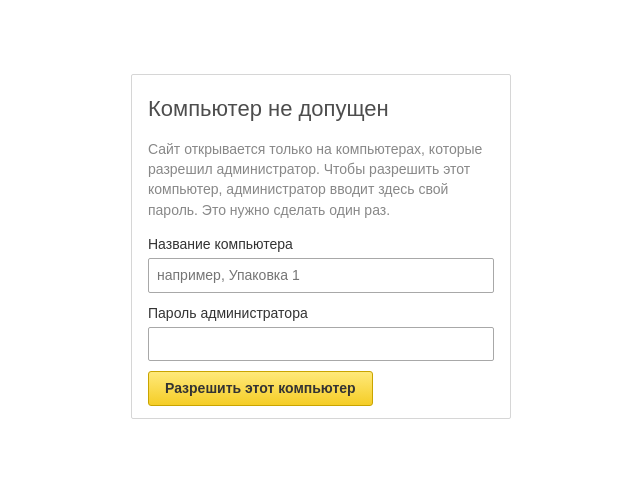
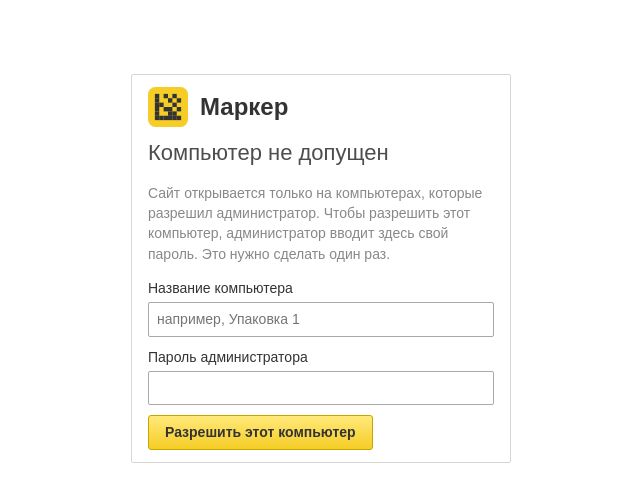
Before and after one commit to meisterdm1977/kiz-labels, a FastAPI app: page /device in a window 1280 px wide. Shown: the top 502 px of the page, without its empty margins (254-894 px from the left). Run offline with FastAPI, Linux system fonts and the light colour scheme; some libraries are stand-ins or nearby versions.

Commit message:
Name the app «Маркер» with its logo in the menu, sign-in page and browser tab
Co-Authored-By: Claude Opus 5.5 <noreply@anthropic.com>
Claude-Session: https://claude.ai/code/session_01Pfc21RH9aWEtXuLBp9BcQD

```diff
--- a/kiz/static/app.css
+++ b/kiz/static/app.css
@@ -110,3 +110,4 @@ iframe.pdf { width: 100%; height: 70vh; border: 1px solid var(--line); backgroun
 .designer-props .props-row { display: flex; gap: 8px; margin: 6px 0; flex-wrap: wrap; }
 .designer-props .props-row label { flex: 1; margin: 0; }
 .designer-props button.active { background: var(--yellow, #fbed9e); border-color: #c9a400; font-weight: bold; }
+.brand-big { display: flex; align-items: center; gap: 12px; font-size: 24px; font-weight: bold; color: #333; margin-bottom: 10px; }
--- a/kiz/templates/base.html
+++ b/kiz/templates/base.html
@@ -3,7 +3,8 @@
 <head>
 <meta charset="utf-8">
 <meta name="viewport" content="width=device-width, initial-scale=1">
-<title>{% block title %}Этикетки ЧЗ{% endblock %}</title>
+<title>{% block title %}Маркер{% endblock %}{% if self.title() != "Маркер" %} · Маркер{% endif %}</title>
+<link rel="icon" href="/static/logo.svg?v={{ static_version }}" type="image/svg+xml">
 <link rel="stylesheet" href="/static/app.css?v={{ static_version }}">
 </head>
 <body>
@@ -13,12 +14,12 @@
   ("/journal", "Журнал", "journal"), ("/users", "Сотрудники", "people"),
   ("/devices", "Компьютеры", "computer")] if admin else [("/pack", "Печать", "print")] %}
 {% set path = request.url.path %}
-{% set current = namespace(title="Этикетки ЧЗ") %}
+{% set current = namespace(title="Маркер") %}
 {% for url, name, icon in sections %}{% if path.startswith(url) or (url == "/pack" and path.startswith("/jobs")) %}{% set current.title = name %}{% endif %}{% endfor %}
 <div class="app">
 {% if device %}
 <nav class="panel">
-  <a href="/pack" class="panel-brand">Этикетки ЧЗ</a>
+  <a href="/pack" class="panel-brand"><img src="/static/logo.svg?v={{ static_version }}" alt="" width="26" height="26">Маркер</a>
   {% for url, name, icon in sections %}
   <a href="{{ url }}" class="{{ 'on' if current.title == name }}">{% include "_icons.html" %}<span>{{ name }}</span></a>
   {% endfor %}
--- a/kiz/templates/device.html
+++ b/kiz/templates/device.html
@@ -2,6 +2,7 @@
 {% block title %}Компьютер не допущен{% endblock %}
 {% block content %}
 <form method="post" action="/device" class="card narrow" data-once>
+  <div class="brand-big"><img src="/static/logo.svg?v={{ static_version }}" alt="" width="40" height="40">Маркер</div>
   <h1>Компьютер не допущен</h1>
   <p class="muted">Сайт открывается только на компьютерах, которые разрешил администратор.
     Чтобы разрешить этот компьютер, администратор вводит здесь свой пароль. Это нужно сделать один раз.</p>
```
Also changed, not shown: kiz/static/logo.svg (added).
